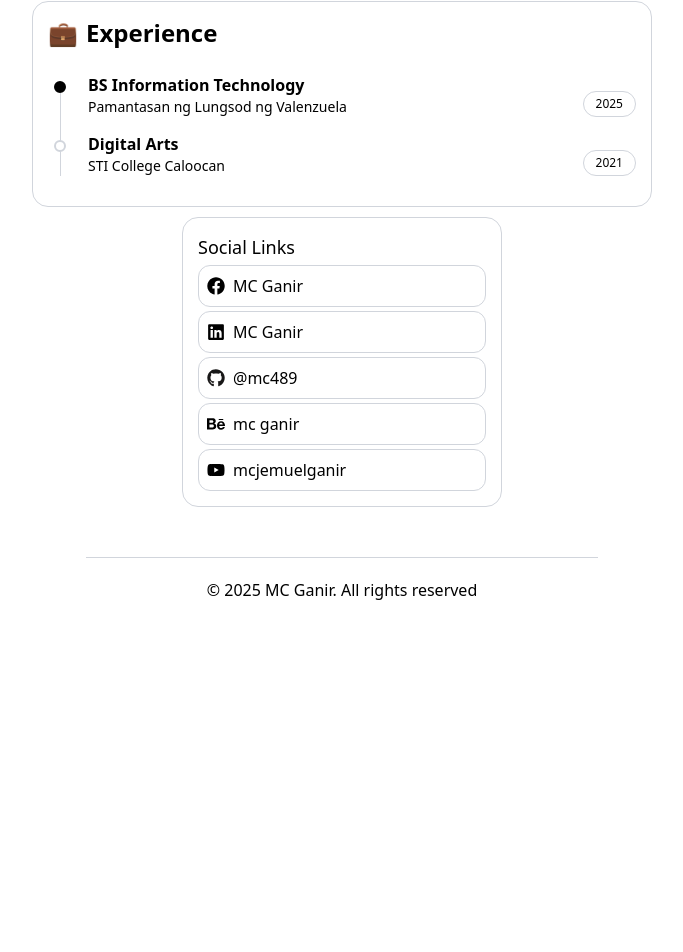
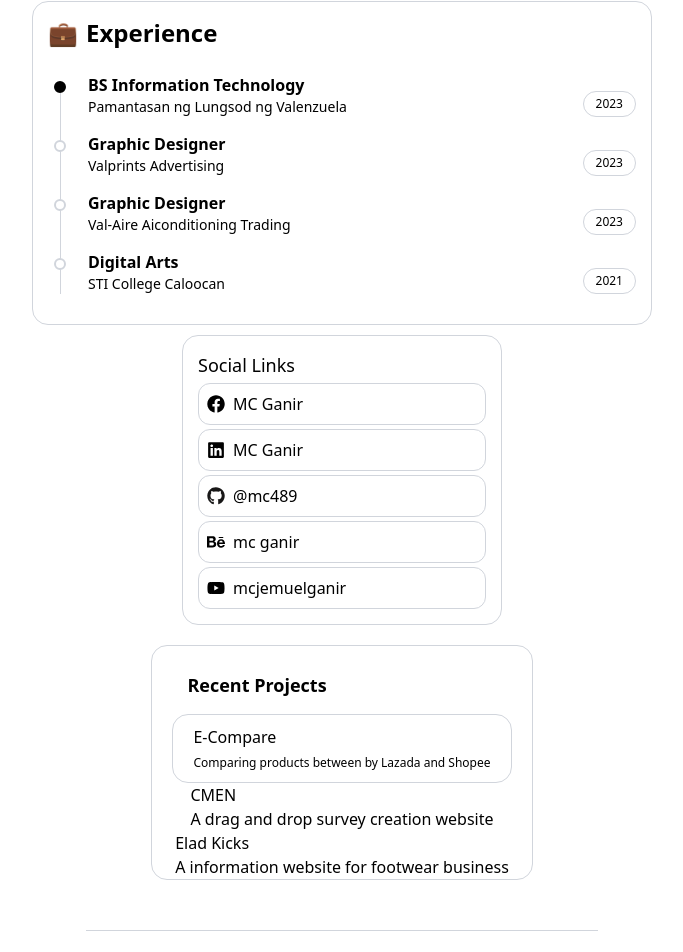
Before and after one commit to mc489/mc489portfolio, a React (Vite) app: page / in a window 1280 px wide. Shown: the part 631-1583 px from the top of the page, without its empty margins (298-981 px from the left). Before the commit the page ends 1243 px from the top, so only its background shows below. Built offline with nearby package versions, Linux system fonts and the light colour scheme.

Commit message:
update 6:07 pm

```diff
--- a/src/About.jsx
+++ b/src/About.jsx
@@ -1,4 +1,4 @@
-import React, { useState } from 'react';
+import React,{ useState } from 'react';
 import { useMediaQuery } from 'react-responsive';
 
 function About() {
--- a/src/App.jsx
+++ b/src/App.jsx
@@ -4,6 +4,7 @@ import Header from "./Header"
 import Footer from "./Footer"
 import Timeline from "./Timeline"
 import SocialLinks from "./Social_Links"
+import RecentProjects from "./Projects"
 function App() {
 
   return (
@@ -15,6 +16,7 @@ function App() {
       <About />
       <Timeline />
       <SocialLinks/>
+  <RecentProjects/>
     <Footer/>
 
     </>
--- a/src/Footer.jsx
+++ b/src/Footer.jsx
@@ -1,7 +1,9 @@
 import { useMediaQuery } from 'react-responsive';
 
 
-function Footer() { const isDesktopOrLaptop = useMediaQuery({
+function Footer() {
+
+    const isDesktopOrLaptop = useMediaQuery({
             query: '(min-width: 1024px)'
         })
         const isBigScreen = useMediaQuery({ query: '(min-width: 1824px)' })
--- a/src/Header.jsx
+++ b/src/Header.jsx
@@ -12,6 +12,7 @@ import { FaEnvelope } from 'react-icons/fa';
 import { useMediaQuery } from 'react-responsive'
 import { FaBriefcase } from 'react-icons/fa'; // Example: using a briefcase icon from Font Awesome
 import RESUME from "./assets/RESUME.pdf"
+
 function Header() {
     const isDesktopOrLaptop = useMediaQuery({
         query: '(min-width: 1024px)'
--- /dev/null
+++ b/src/Projects.jsx
@@ -0,0 +1,59 @@
+
+import { useMediaQuery } from 'react-responsive';
+
+function Projects() {
+    const isDesktopOrLaptop = useMediaQuery({
+        query: '(min-width: 1024px)'
+    })
+    const isBigScreen = useMediaQuery({ query: '(min-width: 1824px)' })
+    const isTabletOrMobile = useMediaQuery({ query: '(max-width:  1023px)' })
+    const isPortrait = useMediaQuery({ query: '(orientation: portrait)' })
+    const isRetina = useMediaQuery({ query: '(min-resolution: 2dppx)' })
+    return (
+        <>
+            {isDesktopOrLaptop &&
+
+                <div className="flex flex-col  justify-center items-center mt-5 ">
+                    <div className="flex flex-col max-w-[630px] px-[20px] justify-center
+                    items-center rounded-[16px] border-1 border-gray-300 ">
+
+
+                        <div className="  relative  gap-1 rounded-[16px]
+                         w-full p-[15px] mt-[10px] text-left">
+                            <span className="text-lg font-bold">Recent Projects</span>
+
+                        </div>
+
+                        <div className='  px-[20px] py-[10px] text-left
+                         border-1 border-gray-300 rounded-[16px]'>
+                            <h1 className='text-[16px] mb-[5px]'>
+                                E-Compare
+                            </h1>
+                            <p className='text-[12px]'>
+                                Comparing products between by Lazada and Shopee
+                            </p>
+                        </div>
+
+                        <div>
+                            <h1>CMEN</h1>
+                            <p>
+                                A drag and drop survey creation website
+                            </p>
+                        </div>
+
+                        <div>
+                            <h1>Elad Kicks</h1>
+                            <p>
+                                A information website for footwear business
+                            </p>
+                        </div>
+                    </div></div>
+
+
+            }
+        </>
+    )
+
+}
+
+export default Projects
--- a/src/Social_Links.jsx
+++ b/src/Social_Links.jsx
@@ -1,14 +1,23 @@
 
 import { FaLinkedin } from 'react-icons/fa'; // 'fa' stands for Font Awesome
-
 import { FaFacebook } from 'react-icons/fa'; // 'fa' stands for Font Awesome
 import { FaGithub } from 'react-icons/fa'; // 'fa' for Font Awesome
 import { FaBehance } from 'react-icons/fa';
 import { FaYoutube } from 'react-icons/fa'; // 'fa' for Font Awesome
+import { useMediaQuery } from 'react-responsive';
+
 function SocialLinks() {
+const isDesktopOrLaptop = useMediaQuery({
+        query: '(min-width: 1024px)'
+    })
+    const isBigScreen = useMediaQuery({ query: '(min-width: 1824px)' })
+    const isTabletOrMobile = useMediaQuery({ query: '(max-width:  1023px)' })
+    const isPortrait = useMediaQuery({ query: '(orientation: portrait)' })
+    const isRetina = useMediaQuery({ query: '(min-resolution: 2dppx)' })
 
     return (
-
+<>
+        {isDesktopOrLaptop &&
         <div className="flex  justify-center items-center  ">
 
             <div className=" flex flex-col relative max-w-[320px] gap-1 rounded-[16px] w-full p-[15px] mt-[10px] text-left border border-gray-300">
@@ -81,6 +90,85 @@ function SocialLinks() {
 
             </div>
         </div>
+        }
+
+          {isTabletOrMobile &&
+        <div className="flex  justify-center items-center  ">
+
+            <div className=" flex flex-col relative max-w-[320px] gap-1 rounded-[16px] w-full p-[15px] mt-[10px] text-left border border-gray-300 ">
+
+                <div className='flex mb-2'>
+                <span className="text-lg text-[16px] font-bold">Social Links</span>
+
+</div>
+
+                <a href="https://web.facebook.com/evmcpov" target="_blank" rel="noopener noreferrer">
+                    <button className="cursor-pointer w-full rounded-[12px] border-1 border-gray-300 px-2 py-2 hover:-translate-y-0.5 duration-200 ">
+                        <div className="items-center flex flex-row items-center gap-2 ">
+
+                            <FaFacebook size={10} color="black" />
+                            <span className='text-[10px]'> MC Ganir</span>
+
+                        </div>
+                    </button>
+                </a>
+
+
+                <a href=" https://www.linkedin.com/in/mc-ganir-552264210/" target="_blank" rel="noopener noreferrer">
+                    <button className="cursor-pointer w-full rounded-[12px] border-1 border-gray-300 px-2 py-2 hover:-translate-y-0.5  duration-200 ">
+                        <div className="items-center flex flex-row items-center gap-2 ">
+
+                            <FaLinkedin size={10} color="black" />
+                            <span className='text-[10px]'>
+
+                                MC Ganir
+                            </span>
+                        </div>
+                    </button>
+                </a>
+
+
+                <a href=" https://github.com/mc489" target="_blank" rel="noopener noreferrer">
+                    <button className="cursor-pointer w-full rounded-[12px] border-1 border-gray-300 px-2 py-2 hover:-translate-y-0.5 duration-200 ">
+                        <div className="items-center flex flex-row items-center gap-2 ">
+                            <FaGithub size={10} color="#181717" />
+                            <span className='text-[10px]'>
+
+                                @mc489     </span>
+                        </div>
+                    </button>
+                </a>
+
+
+                <a href=" https://www.behance.net/mcganir" target="_blank" rel="noopener noreferrer">
+                    <button className="cursor-pointer w-full rounded-[12px] border-1 border-gray-300 px-2 py-2 hover:-translate-y-0.5 duration-200 ">
+                        <div className="items-center flex flex-row items-center gap-2 ">
+                            <FaBehance size={10} color="black" />
+                            <span className='text-[10px]'>
+                                mc ganir
+                            </span>
+                        </div>
+                    </button>
+                </a>
+
+
+                <a href=" https://www.youtube.com/@mcjemuelganir" target="_blank" rel="noopener noreferrer">
+                    <button className="cursor-pointer w-full rounded-[12px] border-1 border-gray-300 px-2 py-2 hover:-translate-y-0.5 duration-200 ">
+                        <div className="items-center flex flex-row items-center gap-2 ">
+                            <FaYoutube size={10} color="black" />
+                            <span className='text-[10px]'>
+                                mcjemuelganir
+                            </span>
+                        </div>
+
+
+                    </button>
+                </a>
+
+            </div>
+        </div>
+        }
+        </>
     )
 }
 export default SocialLinks
--- a/src/Timeline.jsx
+++ b/src/Timeline.jsx
@@ -16,17 +16,29 @@ export default function ExperienceTimeline() {
 
       role: "BS Information Technology",
       school: "Pamantasan ng Lungsod ng Valenzuela",
-      year: new Date().getFullYear(),
+      year: 2023,
       filled: true,
+    },
+ {
+      role: "Graphic Designer ",
+      school: "Valprints Advertising ",
+      year: 2023,
+      filled: false,
+      duration:"2023"
+    },
+     {
+      role: " Graphic Designer ",
+      school: "Val-Aire Aiconditioning Trading ",
+      year: 2023,
+      filled: false,
+      duration:"2023"
     },
     {
       role: "Digital Arts ",
       school: "STI College Caloocan",
       year: 2021,
       filled: false,
-      ojt: "Graphic Designer",
-      company:"Val-Aire Airconditioning Trading",
-      duration:"2023"
+
     },
   ];
 
@@ -99,7 +111,7 @@ export default function ExperienceTimeline() {
                     <div className="relative max-w-[330px] rounded-[16px] w-full p-[15px] mt-[10px] text-left border border-gray-300">
 
       {/* Header */}
-      <div className="flex items-center gap-2 mb-6">
+      <div className="flex items-center gap-2 mb-2">
         <span className="text-[16px]">💼</span>
         <h2 className="text-[16px] font-bold">Experience</h2>
       </div>
```
Lines whose indentation alone changed are shown as unchanged.
